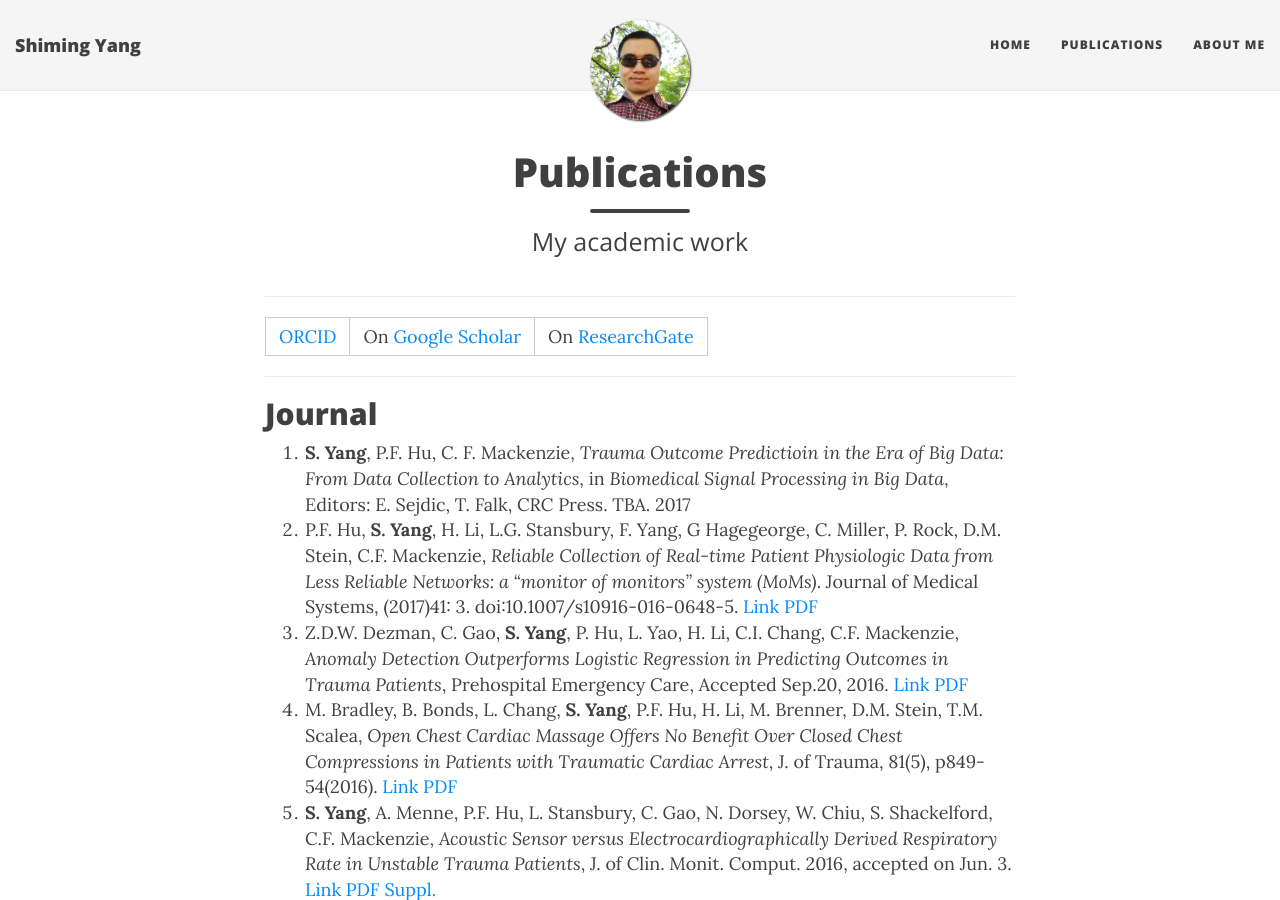
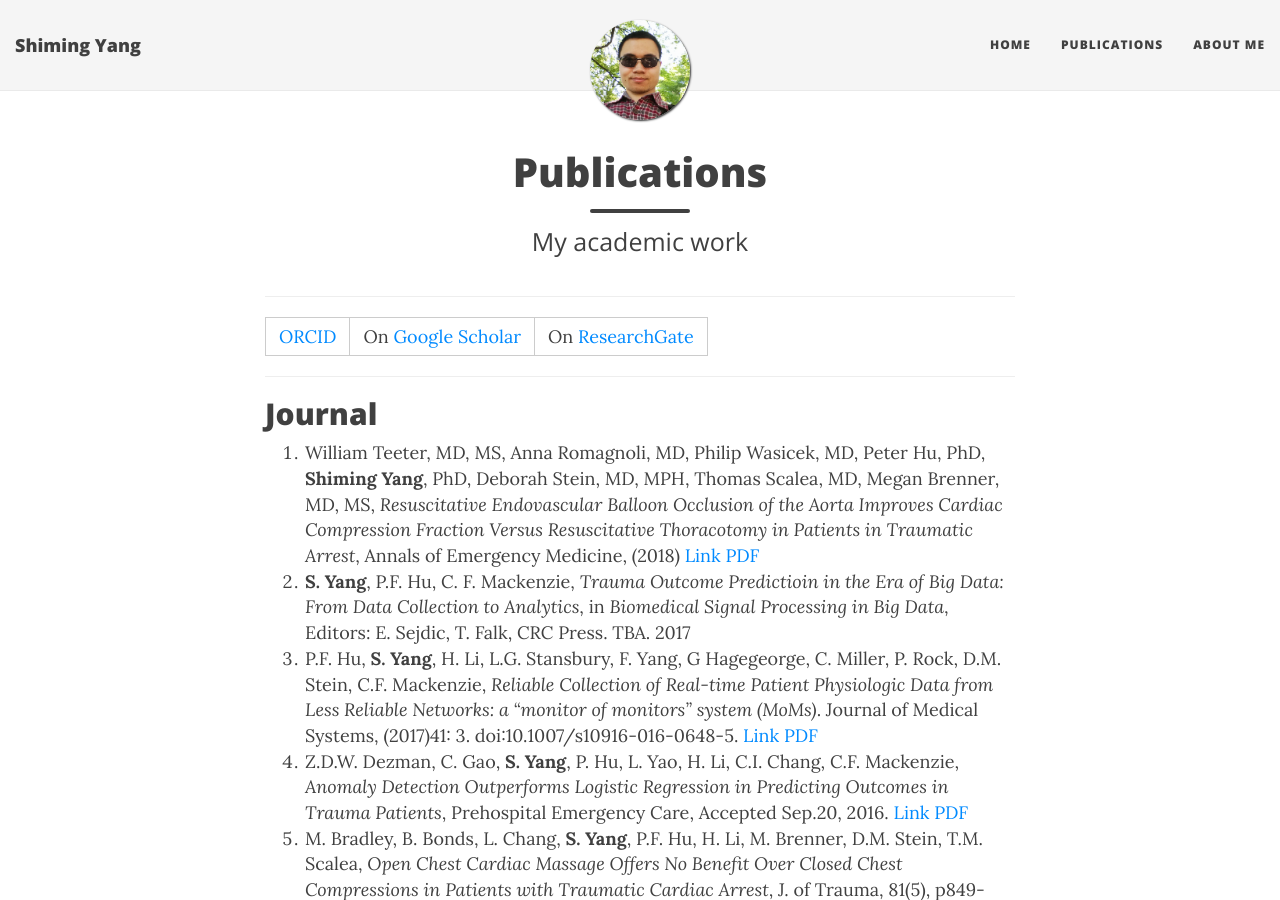
Before and after one commit to shimingyoung/shimingyoung.github.io, a Jekyll site: the page built from publications.md, in a window 1280 px wide and 900 px high. Built offline with Jekyll 4.4.1, drawn with Linux system fonts in a browser that asks for light colours; nearby versions of some CDN libraries.

Commit message:
publication

```diff
--- a/publications.md
+++ b/publications.md
@@ -11,6 +11,7 @@ subtitle: My academic work
 ***
 
 ## Journal
+1. William Teeter, MD, MS, Anna Romagnoli, MD, Philip Wasicek, MD, Peter Hu, PhD, **Shiming Yang**, PhD, Deborah Stein, MD, MPH, Thomas Scalea, MD, Megan Brenner, MD, MS, _Resuscitative Endovascular Balloon Occlusion of the Aorta Improves Cardiac Compression Fraction Versus Resuscitative Thoracotomy in Patients in Traumatic Arrest_, Annals of Emergency Medicine, (2018) [Link](https://www.annemergmed.com/article/S0196-0644(18)30162-8/fulltext?code=ymem-site) [PDF](../papers/reboa_2018.pdf)
 1. **S. Yang**, P.F. Hu, C. F. Mackenzie, _Trauma Outcome Predictioin in the Era of Big Data: From Data Collection to Analytics_, in _Biomedical Signal Processing in Big Data_, Editors: E. Sejdic, T. Falk, CRC Press. TBA. 2017
 1. P.F. Hu, **S. Yang**, H. Li, L.G. Stansbury, F. Yang, G Hagegeorge, C. Miller, P. Rock, D.M. Stein, C.F. Mackenzie, _Reliable Collection of Real-time Patient Physiologic Data from Less Reliable Networks: a "monitor of monitors" system (MoMs)_. Journal of Medical Systems, (2017)41: 3. doi:10.1007/s10916-016-0648-5. [Link](http://link.springer.com/article/10.1007/s10916-016-0648-5/fulltext.html) [PDF](../papers/JOMS_MoMs_2017.pdf)
 1. Z.D.W. Dezman, C. Gao, **S. Yang**, P. Hu, L. Yao, H. Li, C.I. Chang, C.F. Mackenzie, _Anomaly Detection Outperforms Logistic Regression in Predicting Outcomes in Trauma Patients_, Prehospital Emergency Care, Accepted Sep.20, 2016. [Link](http://www.tandfonline.com/doi/full/10.1080/10903127.2016.1241327) [PDF](../papers/AnomalyDetection_2016.pdf)
```
Also changed, not shown: 1 other file.
